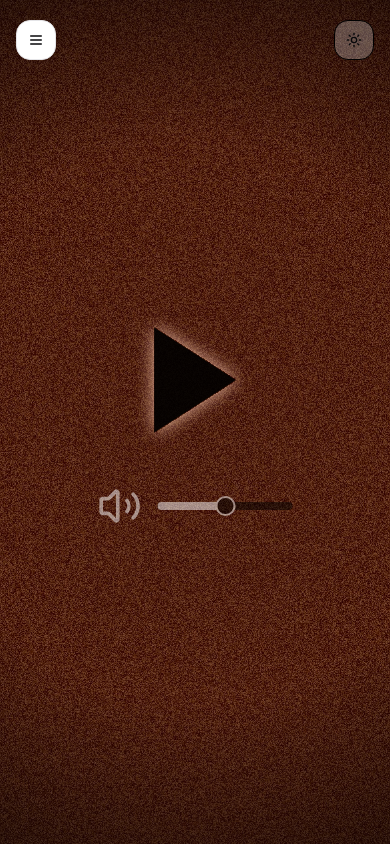
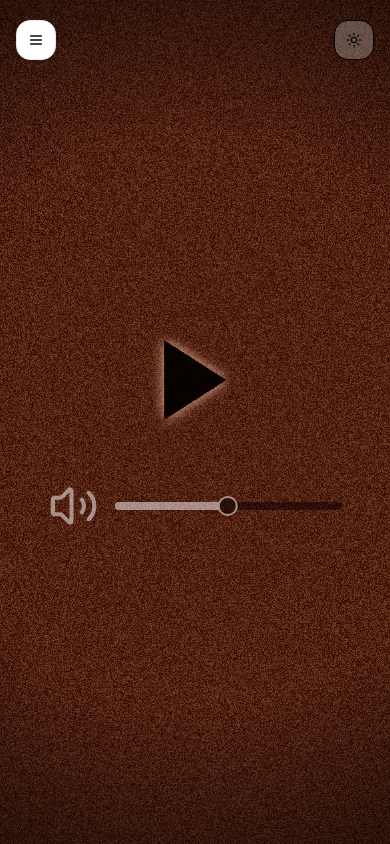
Before and after one commit to kozopas228/pause-loop, a React (Vite) app in the folder frontend/: page /noise in a window 390 px wide. Built offline with nearby package versions, Linux system fonts and the light colour scheme.

Commit message:
fix brown noise adaptive

```diff
--- a/frontend/src/pages/noise/NoisePage.tsx
+++ b/frontend/src/pages/noise/NoisePage.tsx
@@ -29,16 +29,16 @@ const NoisePage = () => {
             {isPlaying ? (
                 <CustomPauseIcon
                     onClick={handlePlayPauseClick}
-                    className='absolute left-1/2 top-[45%] -translate-x-1/2 -translate-y-1/2 transform cursor-pointer opacity-90 hover:opacity-100'
+                    className='absolute left-1/2 top-[45%] -translate-x-1/2 -translate-y-1/2 scale-75 transform cursor-pointer opacity-90 hover:opacity-100 md:scale-100'
                 />
             ) : (
                 <CustomPlayIcon
                     onClick={handlePlayPauseClick}
-                    className='absolute left-1/2 top-[45%] -translate-x-1/2 -translate-y-1/2 transform cursor-pointer opacity-90 hover:opacity-100'
+                    className='absolute left-1/2 top-[45%] -translate-x-1/2 -translate-y-1/2 scale-75 transform cursor-pointer opacity-90 hover:opacity-100 md:scale-100'
                 />
             )}
 
-            <div className='absolute left-1/2 top-[60%] flex w-1/2 -translate-x-1/2 -translate-y-1/2 opacity-50 hover:opacity-100 md:w-1/4'>
+            <div className='absolute left-1/2 top-[60%] flex w-3/4 -translate-x-1/2 -translate-y-1/2 opacity-50 hover:opacity-100 md:w-1/4'>
                 <Volume2
                     size={64}
                     className='mr-4 stroke-white'
```
